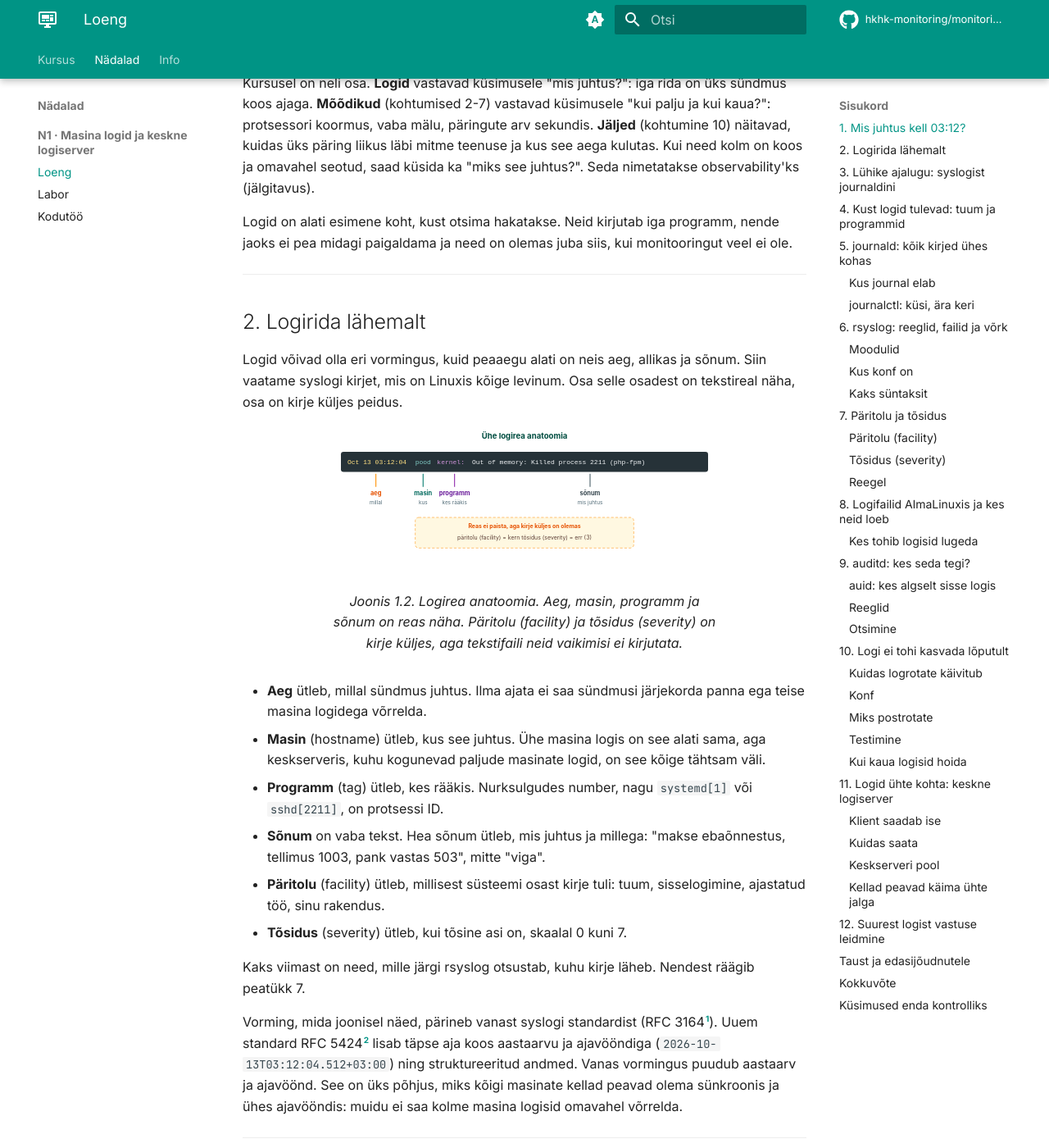
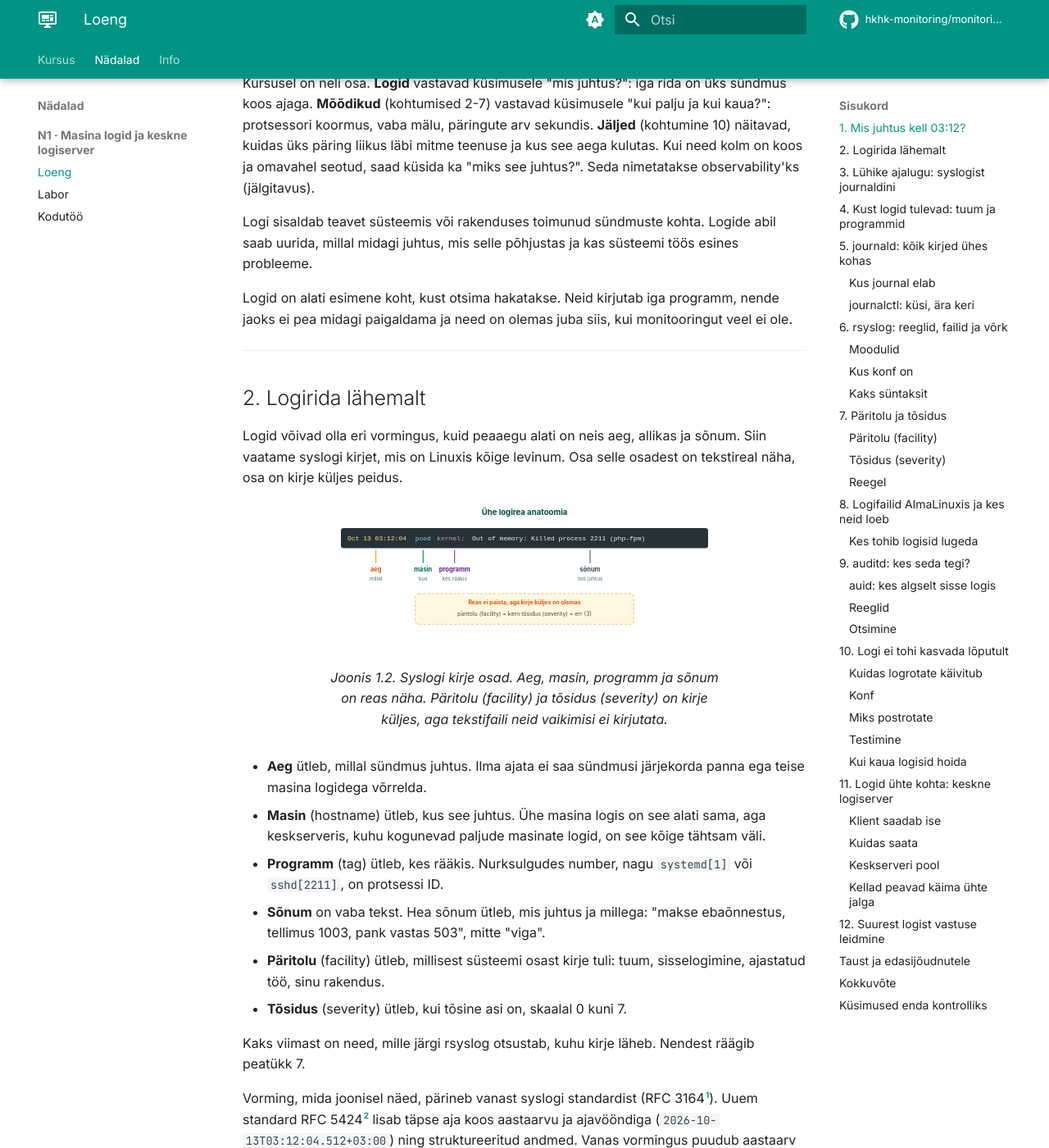
Before and after one commit to hkhk-monitoring/monitoring, an MkDocs documentation site: the page built from docs/week01/lecture.md, in a window 1280 px wide and 1400 px high, scrolled down 1805 px. Shown: the whole window at 82% size. Built offline with MkDocs 1.6.1 and Material for MkDocs 9.7.7, drawn with Linux system fonts in a browser that asks for light colours; comment, search, counter and statistics services are not loaded.

Commit message:
N1 loeng

```diff
--- a/docs/week01/lecture.md
+++ b/docs/week01/lecture.md
@@ -64,6 +64,8 @@ Aga vaata, kes rikke esimesena avastas: klient. Kogu see kursus käib ühe lause
 
 Kursusel on neli osa. **Logid** vastavad küsimusele "mis juhtus?": iga rida on üks sündmus koos ajaga. **Mõõdikud** (kohtumised 2-7) vastavad küsimusele "kui palju ja kui kaua?": protsessori koormus, vaba mälu, päringute arv sekundis. **Jäljed** (kohtumine 10) näitavad, kuidas üks päring liikus läbi mitme teenuse ja kus see aega kulutas. Kui need kolm on koos ja omavahel seotud, saad küsida ka "miks see juhtus?". Seda nimetatakse observability'ks (jälgitavus).
 
+Logi sisaldab teavet süsteemis või rakenduses toimunud sündmuste kohta. Logide abil saab uurida, millal midagi juhtus, mis selle põhjustas ja kas süsteemi töös esines probleeme.
+
 Logid on alati esimene koht, kust otsima hakatakse. Neid kirjutab iga programm, nende jaoks ei pea midagi paigaldama ja need on olemas juba siis, kui monitooringut veel ei ole.
 
 ---
@@ -74,7 +76,7 @@ Logid võivad olla eri vormingus, kuid peaaegu alati on neis aeg, allikas ja sõ
 
 <figure markdown="span">
   ![Logirea osad: aeg, masin, programm, sõnum, peidus päritolu ja tõsidus](../images/n01_logikirje.svg)
-  <figcaption>Joonis 1.2. Logirea anatoomia. Aeg, masin, programm ja sõnum on reas näha. Päritolu (facility) ja tõsidus (severity) on kirje küljes, aga tekstifaili neid vaikimisi ei kirjutata.</figcaption>
+  <figcaption>Joonis 1.2. Syslogi kirje osad. Aeg, masin, programm ja sõnum on reas näha. Päritolu (facility) ja tõsidus (severity) on kirje küljes, aga tekstifaili neid vaikimisi ei kirjutata.</figcaption>
 </figure>
 
 - **Aeg** ütleb, millal sündmus juhtus. Ilma ajata ei saa sündmusi järjekorda panna ega teise masina logidega võrrelda.
```
